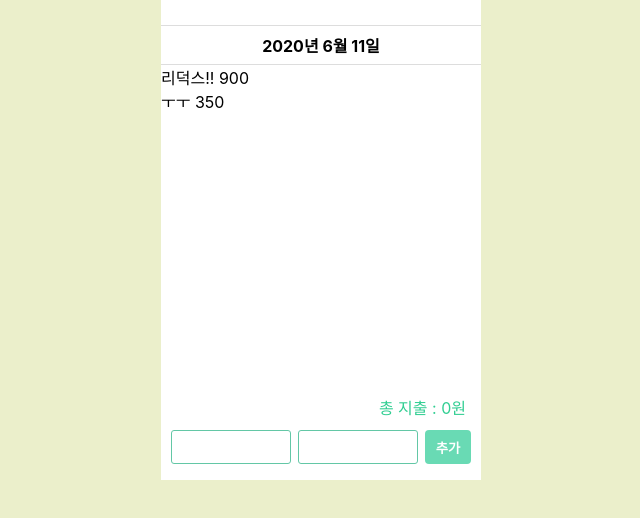
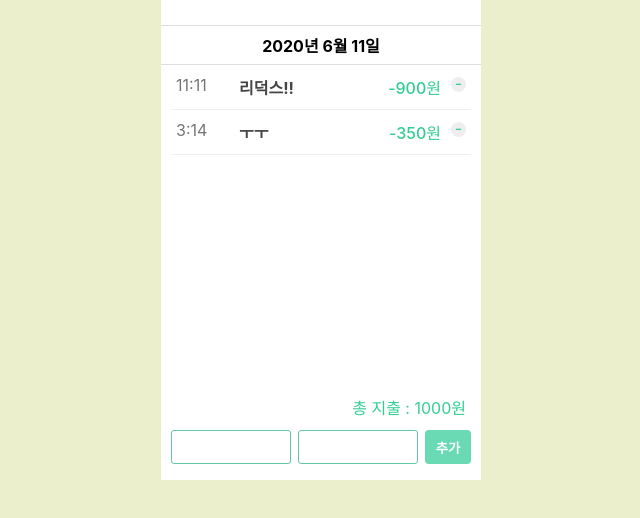
Before and after one commit to sarah1446/money-book, a React (Create React App) app: page / in a window 1280 px wide. Shown: the top 518 px of the page, without its empty margins (319-959 px from the left). Built offline with nearby package versions, Linux system fonts and the light colour scheme.

Commit message:
addList,totalPrice 리덕스 연결완료

```diff
--- a/src/components/AddBar.js
+++ b/src/components/AddBar.js
@@ -22,9 +22,10 @@ class AddBar extends React.Component {
   }
 
   sendList = () => {
+    console.log(typeof this.state.price)
     this.props.addList({
       content: this.state.text,
-      price: this.state.price
+      price: Number(this.state.price)
     });
     this.setState({
       text: '',
--- a/src/components/MoneyListWrap.js
+++ b/src/components/MoneyListWrap.js
@@ -1,5 +1,5 @@
 import React from 'react';
-// import MoneyList from './MoneyList';
+import MoneyList from './MoneyList';
 // import AddBar from './AddBar.js'
 import { connect } from "react-redux";
 
@@ -21,16 +21,16 @@ class MoneyListWrap extends React.Component {
         {
           this.props.money.moneyList.map((list, key) => {
             return (
-              <div key={key}>{list.content} {list.price}</div>
-              // <MoneyList
-              //   save={this.props.save}
-              //   list={list}
-              //   key={key}
-              //   deleteList={this.props.deleteList}
-              //   updatingMoneyList={this.props.updatingMoneyList}
-              //   updatingMoneyList2={this.props.updatingMoneyList2}
-              // >
-              // </MoneyList>
+              // <div key={key}>{list.content} {Number(list.price)}</div>
+              <MoneyList
+                // save={this.props.save}
+                list={list}
+                key={key}
+              // deleteList={this.props.deleteList}
+              // updatingMoneyList={this.props.updatingMoneyList}
+              // updatingMoneyList2={this.props.updatingMoneyList2}
+              >
+              </MoneyList>
             )
           })
         }
--- a/src/components/TotalPrice.js
+++ b/src/components/TotalPrice.js
@@ -1,5 +1,5 @@
 import React from 'react';
-
+import { connect } from "react-redux";
 class TotalPrice extends React.Component {
   constructor(props) {
     super(props);
@@ -17,4 +17,14 @@ class TotalPrice extends React.Component {
   }
 }
 
-export default TotalPrice;
+const mapStateToProps = (state) => {
+  return {
+    totalPrice: state.money.totalPrice,
+  }
+}
+
+const connectToStore = connect(
+  mapStateToProps
+);
+
+export default connectToStore(TotalPrice);
--- a/src/reducers/moneyReducer.js
+++ b/src/reducers/moneyReducer.js
@@ -6,11 +6,15 @@ const initialState = {
   moneyList: [
     {
       content: '리덕스!!',
-      price: 900
+      price: 900,
+      time: '11:11',
+      id: uuidv4(),
     },
     {
       content: 'ㅜㅜ',
-      price: 350
+      price: 350,
+      time: '3:14',
+      id: uuidv4(),
     }
   ],
   totalPrice: 1000
@@ -32,6 +36,7 @@ export const moneyReducer = (state = initialState, action) => {
             id: uuidv4(),
           }
         ],
+        totalPrice: state.totalPrice + action.add.price
       }
     }
     default:
```
